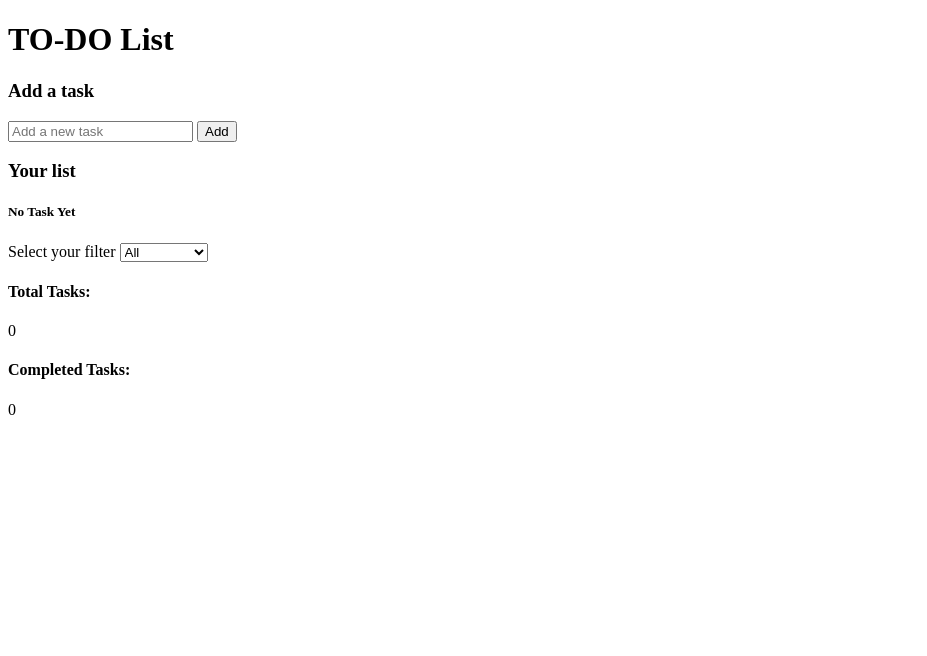
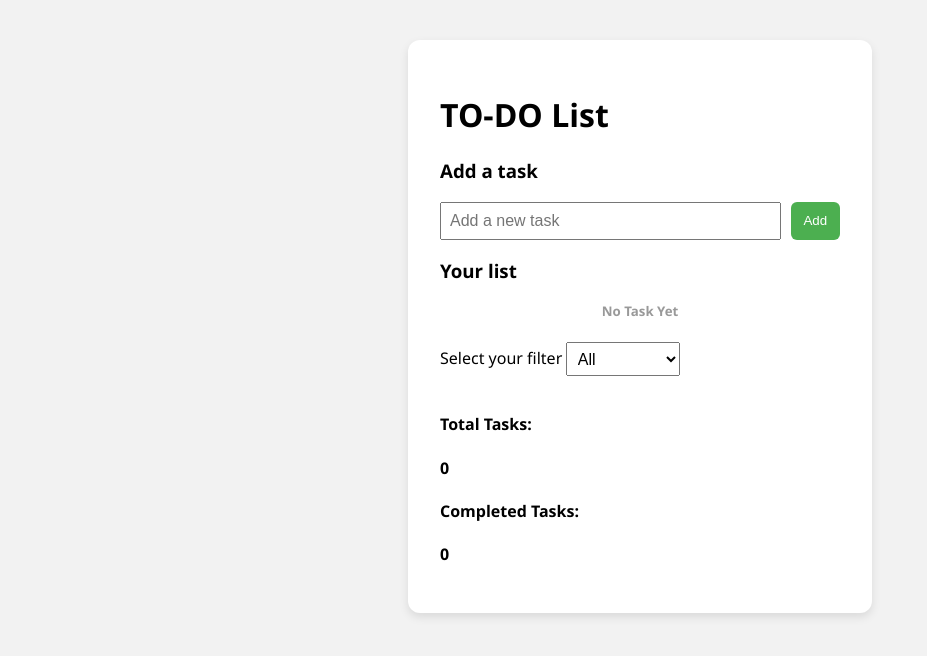
Before and after one commit to Nisha-Mani/todo-list-vanilla-js, a plain HTML site: page index.html in a window 1280 px wide. Shown: the whole page, without its empty margins (0-927 px from the left). Drawn offline with Linux system fonts and the light colour scheme.

Commit message:
added style tag and divs in html

```diff
--- a/index.html
+++ b/index.html
@@ -5,12 +5,17 @@
     <meta name="viewport" content="width=device-width, initial-scale=1.0">
     <title>Document</title>
     <script src="index.js" defer></script>
+    <link rel="stylesheet" href="style.css" />
 </head>
 <body>
+    <div class = "container">
         <h1> TO-DO List</h1>
         <h3> Add a task </h3>
+
+        <div class = "input-section">
             <input type="text" id="userInput" placeholder="Add a new task">
             <button id="addButton">Add</button>
+        </div>
 
         <h3>Your list </h3>
         <h5 id="noTaskText">No Task Yet</h5>
@@ -20,10 +25,13 @@
             <option value="completed">Completed</option>
             <option value="incomplete">Incomplete</option>
         </select>
-    <ul id="todoList">
-    </ul>
 
+        <ul id="todoList"></ul>
+
+        <div class="counters">
             <h4>Total Tasks: </h4> <p id="totalTasksCounter">0</p>
             <h4>Completed Tasks: </h4> <p id="completedTasksCounter">0</p>
+        </div>
+    </div>
 </body>
 </html>
--- /dev/null
+++ b/style.css
@@ -0,0 +1,72 @@
+body {
+    font-family: 'Segoe UI', sans-serif;
+    background-color: #f2f2f2;
+    padding: 2rem;
+    display: flex;
+    justify-content: center;
+  }
+
+  .container {
+    background-color: #fff;
+    padding: 2rem;
+    border-radius: 12px;
+    box-shadow: 0 4px 10px rgba(0, 0, 0, 0.1);
+    width: 400px;
+  }
+
+  .input-section {
+    display: flex;
+    gap: 10px;
+    margin-bottom: 1rem;
+  }
+
+  input[type="text"] {
+    flex: 1;
+    padding: 0.5rem;
+    font-size: 1rem;
+  }
+
+  button {
+    padding: 0.5rem 0.8rem;
+    background-color: #4CAF50;
+    color: white;
+    border: none;
+    border-radius: 6px;
+    cursor: pointer;
+  }
+
+  button:hover {
+    background-color: #45a049;
+  }
+
+  ul#todoList {
+    list-style: none;
+    padding: 0;
+  }
+
+  ul#todoList li {
+    display: flex;
+    align-items: center;
+    gap: 10px;
+    padding: 8px;
+    background-color: #f9f9f9;
+    margin-bottom: 6px;
+    border-radius: 8px;
+  }
+
+  select {
+    margin-bottom: 1rem;
+    padding: 0.4rem;
+    font-size: 1rem;
+  }
+
+  .counters {
+    margin-top: 1rem;
+    font-weight: bold;
+  }
+
+  #noTaskText {
+    color: #999;
+    margin-top: 1rem;
+    text-align: center;
+  }
```
Lines whose indentation alone changed are shown as unchanged.
